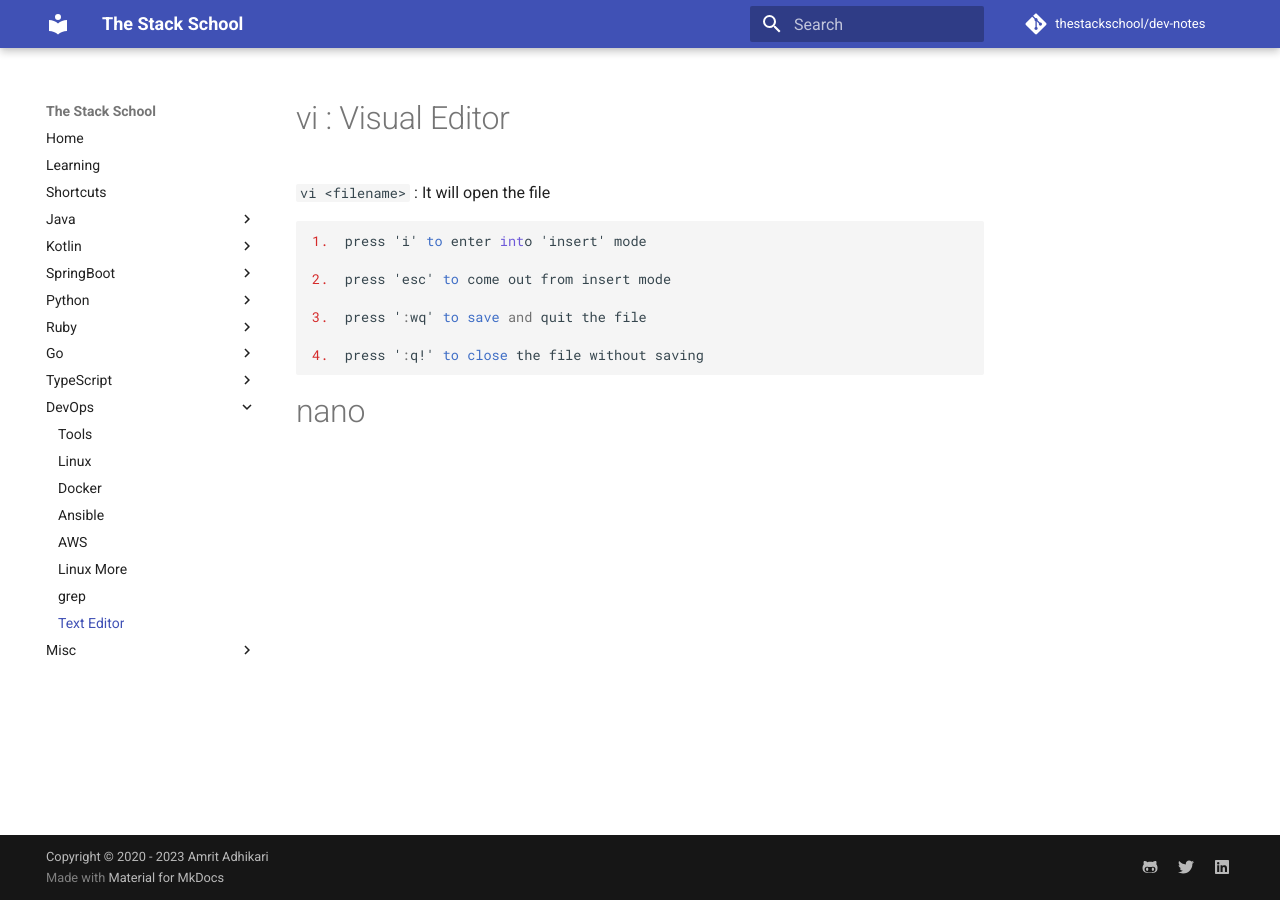
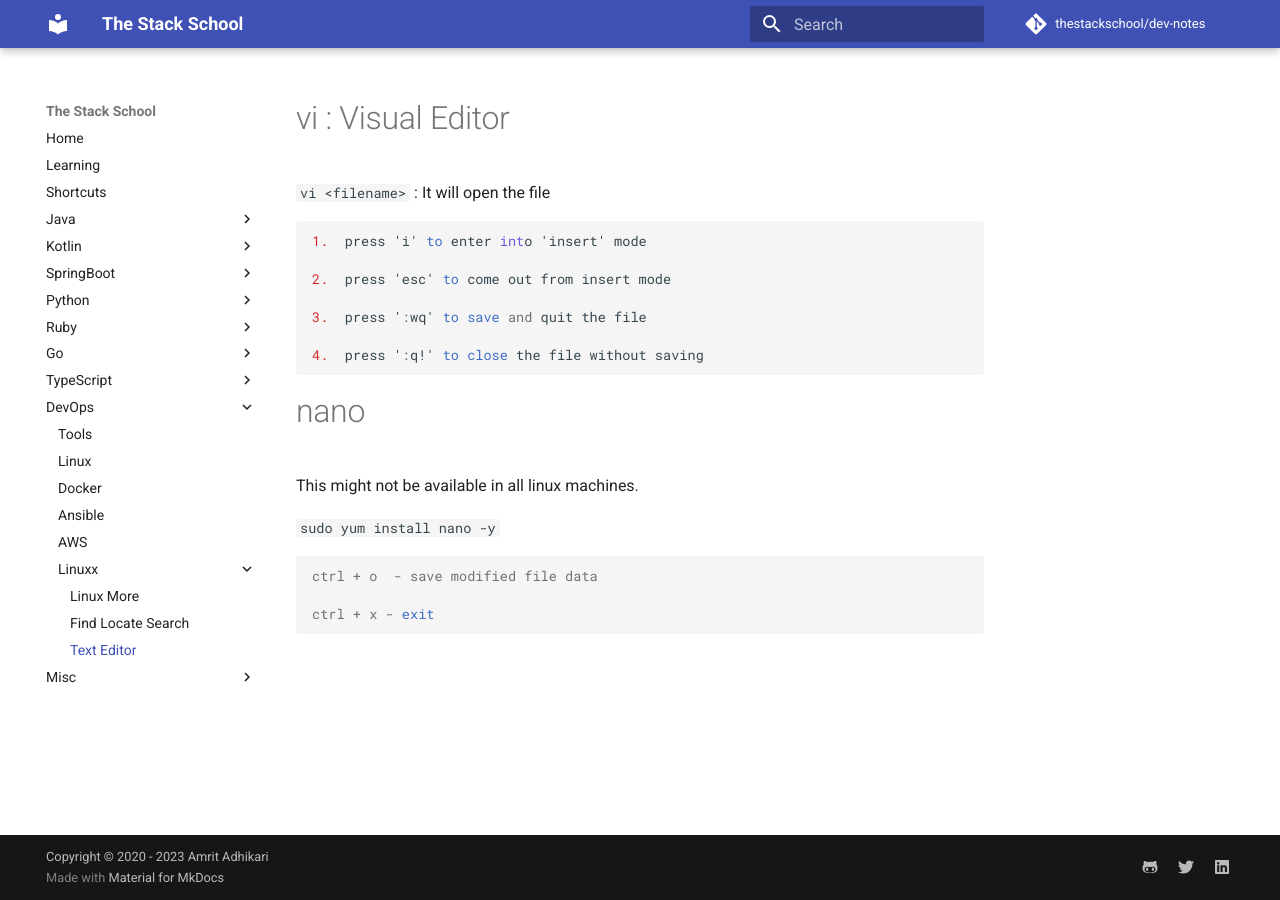
Before and after one commit to thestackschool/dev-notes, an MkDocs documentation site: the page built from docs/devops/Linuxx/text_editor.md, in a window 1280 px wide. Built offline with MkDocs 1.6.1 and Material for MkDocs 9.7.7, drawn with Linux system fonts in a browser that asks for light colours; comment, search, counter and statistics services are not loaded.

````diff
--- a/docs/devops/text_editor.md
+++ b/docs/devops/Linuxx/text_editor.md
@@ -1,6 +1,6 @@
 # vi : Visual Editor
 
-```vi <filename>```  : It will open the file
+`vi <filename>` : It will open the file
 
     1.	press 'i' to enter into 'insert' mode
 
@@ -11,3 +11,11 @@
     4.	press ':q!' to close the file without saving
 
 # nano
+
+This might not be available in all linux machines.
+
+`sudo yum install nano -y`
+
+    ctrl + o  - save modified file data
+
+    ctrl + x - exit
--- a/mkdocs.yml
+++ b/mkdocs.yml
@@ -39,9 +39,11 @@ nav:
       - Docker: devops/docker.md
       - Ansible: devops/ansible.md
       - AWS: devops/aws.md
-      - Linux More: devops/linux2.md
-      - grep: devops/grep.md
-      - Text Editor: devops/text_editor.md
+      - Linuxx:
+        - Linux More: devops/Linuxx/linux2.md
+        - Find Locate Search: devops/Linuxx/grep.md
+        - Text Editor: devops/Linuxx/text_editor.md
+
 
   - Misc:
       - CleanArchitecture: misc/clean-architecture.md
````
Also changed, not shown: docs/devops/Linuxx/grep.md (added, +71 -0 lines), docs/devops/grep.md (deleted, +0 -26 lines), docs/index.md (+3 -1 lines), docs/devops/Linuxx/linux2.md (renamed from docs/devops/linux2.md).
